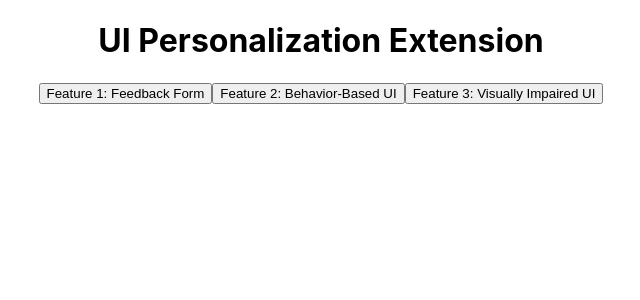
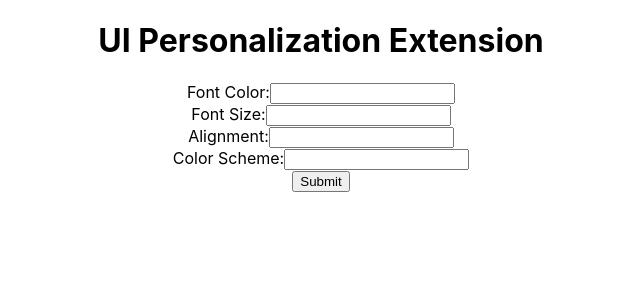
Before and after one commit to IT21324406/ResearchProject_24-25J-296, a React (Create React App) app in the folder ResearchProject_FE/: page / in a window 1280 px wide. Both pictures are taken after a click on the button "Feature 1: Feedback Form". Shown: the top 300 px of the page, without its empty margins (319-959 px from the left). Built offline with nearby package versions, Linux system fonts and the light colour scheme.

Commit message:
Created the feedback form

```diff
--- a/ResearchProject_FE/package.json
+++ b/ResearchProject_FE/package.json
@@ -6,6 +6,7 @@
     "@testing-library/jest-dom": "^5.17.0",
     "@testing-library/react": "^13.4.0",
     "@testing-library/user-event": "^13.5.0",
+    "axios": "^1.7.7",
     "react": "^18.3.1",
     "react-dom": "^18.3.1",
     "react-scripts": "^5.0.1",
--- a/ResearchProject_FE/src/App.js
+++ b/ResearchProject_FE/src/App.js
@@ -1,13 +1,22 @@
-import React from 'react';
+import React, { useState } from 'react';
 import './App.css';
+import FeedbackForm from './FeedbackForm';
 
 function App() {
+  const [showForm, setShowForm] = useState(false);
+
   return (
     <div className="App">
       <h1>UI Personalization Extension</h1>
-      <button onClick={() => alert('Feature 1: User Feedback Form')}>Feature 1: Feedback Form</button>
-      <button onClick={() => alert('Feature 2: Behavior-Based UI Change')}>Feature 2: Behavior-Based UI</button>
-      <button onClick={() => alert('Feature 3: UI for Visually Impaired Users')}>Feature 3: Visually Impaired UI</button>
+      {!showForm ? (
+        <>
+          <button onClick={() => setShowForm(true)}>Feature 1: Feedback Form</button>
+          <button onClick={() => alert('Feature 2: Behavior-Based UI Change')}>Feature 2: Behavior-Based UI</button>
+          <button onClick={() => alert('Feature 3: UI for Visually Impaired Users')}>Feature 3: Visually Impaired UI</button>
+        </>
+      ) : (
+        <FeedbackForm onClose={() => setShowForm(false)} />
+      )}
     </div>
   );
 }
--- /dev/null
+++ b/ResearchProject_FE/src/FeedbackForm.js
@@ -0,0 +1,53 @@
+import React, { useState } from "react";
+
+const FeedbackForm = () => {
+  const [formData, setFormData] = useState({
+    fontColor: "",
+    fontSize: "",
+    alignment: "",
+    colorScheme: "",
+  });
+
+  const handleChange = (e) => {
+    setFormData({ ...formData, [e.target.name]: e.target.value });
+  };
+
+  const handleSubmit = async (e) => {
+    e.preventDefault();
+    const response = await fetch("http://127.0.0.1:5000/predict", {
+      method: "POST",
+      headers: { "Content-Type": "application/json" },
+      body: JSON.stringify(formData),
+    });
+    const data = await response.json();
+    console.log(data); // Update UI with predictions
+  };
+
+  return (
+    <form onSubmit={handleSubmit}>
+      <label>
+        Font Color:
+        <input type="text" name="fontColor" value={formData.fontColor} onChange={handleChange} />
+      </label>
+      <br />
+      <label>
+        Font Size:
+        <input type="text" name="fontSize" value={formData.fontSize} onChange={handleChange} />
+      </label>
+      <br />
+      <label>
+        Alignment:
+        <input type="text" name="alignment" value={formData.alignment} onChange={handleChange} />
+      </label>
+      <br />
+      <label>
+        Color Scheme:
+        <input type="text" name="colorScheme" value={formData.colorScheme} onChange={handleChange} />
+      </label>
+      <br />
+      <button type="submit">Submit</button>
+    </form>
+  );
+};
+
+export default FeedbackForm;
```
Also changed, not shown: ResearchProject_FE/public/manifest.json, 1 other file (tests, documents, lock files or other folders).
